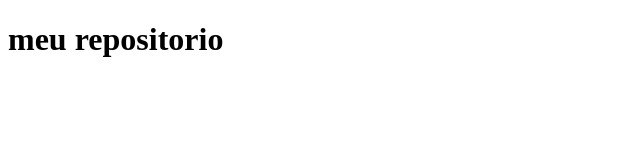
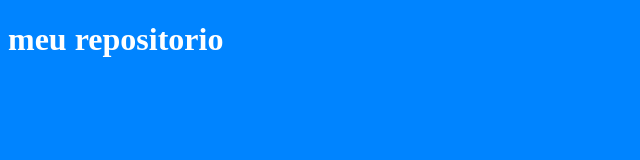
Before and after one commit to jocasi0370/teste, a plain HTML site: page index.html in a window 1280 px wide. Shown: the whole page, without its empty margins (0-640 px from the left). Drawn offline with Linux system fonts and the light colour scheme.

Commit message:
adicionando stilo

```diff
--- /dev/null
+++ b/css/stilo.css
@@ -0,0 +1,4 @@
+body{
+    color: white;
+    background-color: #0084ff;
+}
--- a/index.html
+++ b/index.html
@@ -3,6 +3,8 @@
 <head>
     <meta charset="utf-8">
     <title>teste repositório</title>
+    <link rel="stylesheet" href="css/stilo.css">
+
 </head>
 <body>
    <h1>meu repositorio</h1>
```
